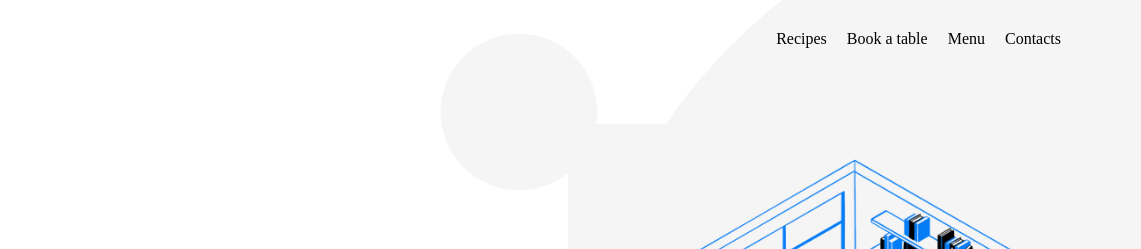
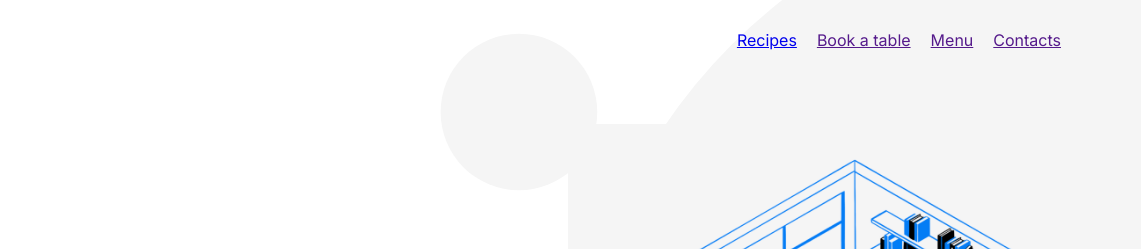
Before and after one commit to antony-cubillos/se_project_coffeeshop, a plain HTML site: page index.html in a window 1280 px wide. Shown: the top 249 px of the page, 139-1280 px from the left. Drawn offline with Linux system fonts and the light colour scheme.

Commit message:
stage 2 update

```diff
--- a/index.html
+++ b/index.html
@@ -21,7 +21,8 @@
     />
   </head>
   <body>
-    <header class="header">
+    <div class="page">
+      <header class="header">
       <nav class="nav">
         <img
           src="./images/logo_coffeeshop_dark.svg"
@@ -29,10 +30,10 @@
           class="nav__logo"
         />
         <ul class="nav__links">
-          <li><a href="#Recipes" class="nav_link">Recipes</a></li>
-          <li><a href="" class="nav_link">Book a table</a></li>
-          <li><a href="" class="nav_link">Menu</a></li>
-          <li><a href="" class="nav_link">Contacts</a></li>
+          <li><a href="#Recipes" class="nav__link">Recipes</a></li>
+          <li><a href="" class="nav__link">Book a table</a></li>
+          <li><a href="" class="nav__link">Menu</a></li>
+          <li><a href="" class="nav__link">Contacts</a></li>
         </ul>
       </nav>
       <h1 class="header__title">
@@ -67,7 +68,7 @@
           convenience:
         </p>
         <div class="recipes__videos">
-          <div>
+          <div class="recipes__video">
             <iframe
               src="https://www.youtube.com/embed/j6VlT_jUVPc?si=COrhbwxeyOoE4MNG"
               title="YouTube video player"
@@ -80,7 +81,7 @@
               <span>Aeropress recipe</span>~5 min
             </p>
           </div>
-          <div>
+          <div class="recipes__video">
             <iframe
               src="https://www.youtube.com/embed/st571DYYTR8?si=cmT7h87xe1K89q3l"
               title="YouTube video player"
@@ -100,5 +101,5 @@
       <section class="about"></section>
     </main>
     <footer class="footer"></footer>
-  </body>
+  </div>
 </html>
```
